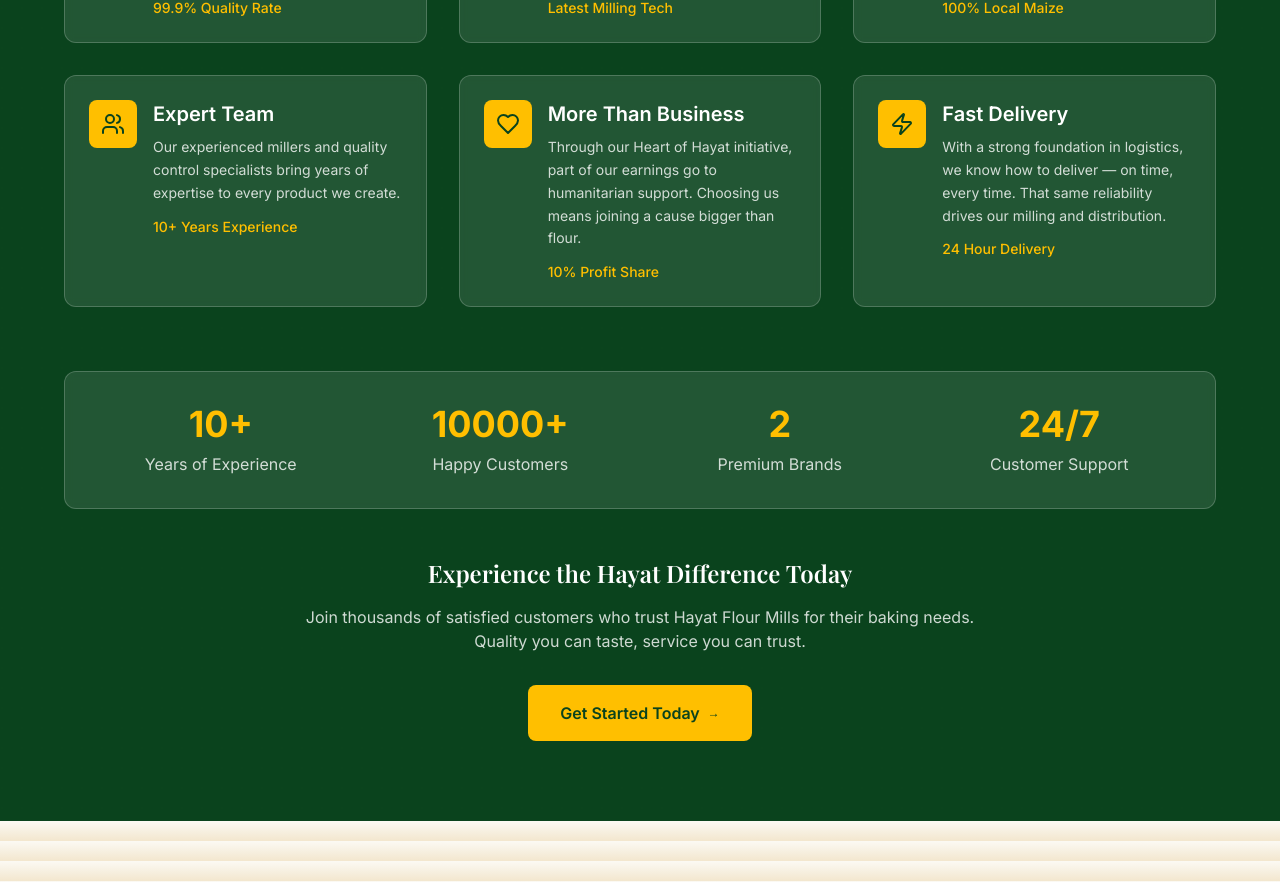
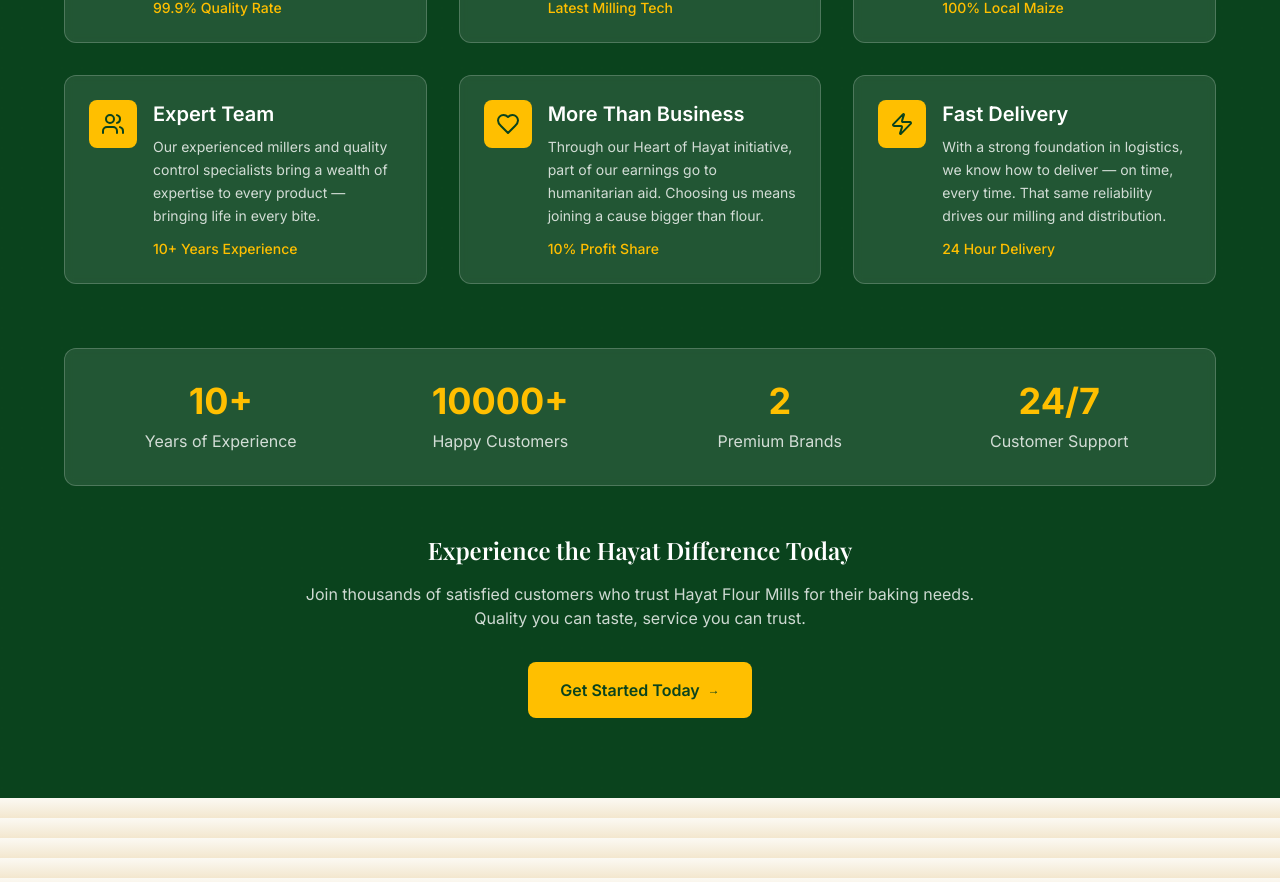
Before and after one commit to maheryusuf706-beep/hayat-flour-bloom, a React (Vite) app: page / in a window 1280 px wide. Shown: the part 4220-5102 px from the top of the page. Built offline with nearby package versions, Linux system fonts and the light colour scheme.

Commit message:
Update Why Choose Us section

```diff
--- a/src/components/WhyChooseUs.tsx
+++ b/src/components/WhyChooseUs.tsx
@@ -23,13 +23,13 @@ const WhyChooseUs = () => {
     {
       icon: Users,
       title: "Expert Team",
-      description: "Our experienced millers and quality control specialists bring years of expertise to every product we create.",
+      description: "Our experienced millers and quality control specialists bring a wealth of expertise to every product — bringing life in every bite.",
       stats: "10+ Years Experience"
     },
     {
       icon: Heart,
       title: "More Than Business",
-      description: "Through our Heart of Hayat initiative, part of our earnings go to humanitarian support. Choosing us means joining a cause bigger than flour.",
+      description: "Through our Heart of Hayat initiative, part of our earnings go to humanitarian aid. Choosing us means joining a cause bigger than flour.",
       stats: "10% Profit Share"
     },
     {
```
